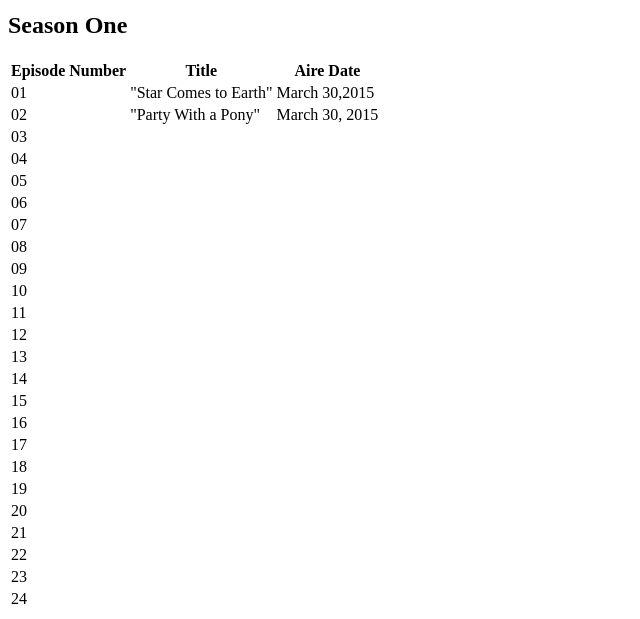
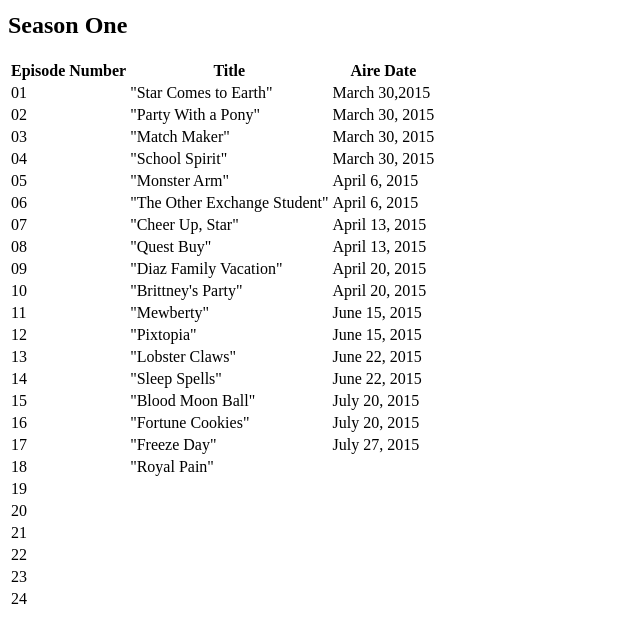
Before and after one commit to cjzeledon/star-writing-html, a plain HTML site: page starter_files/season_one.html in a window 1280 px wide. Shown: the part 428-1047 px from the top of the page, without its empty margins (0-640 px from the left). Drawn offline with Linux system fonts and the light colour scheme.

Commit message:
I paused at the last html code that says...Royal Pain. :)

```diff
--- a/starter_files/season_one.html
+++ b/starter_files/season_one.html
@@ -33,82 +33,82 @@
       </tr>
       <tr>
         <td>03</td>
-        <td></td>
-        <td></td>
+        <td>"Match Maker"</td>
+        <td>March 30, 2015</td>
       </tr>
       <tr>
         <td>04</td>
-        <td></td>
-        <td></td>
+        <td>"School Spirit"</td>
+        <td>March 30, 2015</td>
       </tr>
       <tr>
         <td>05</td>
-        <td></td>
-        <td></td>
+        <td>"Monster Arm"</td>
+        <td>April 6, 2015</td>
       </tr>
       <tr>
         <td>06</td>
-        <td></td>
-        <td></td>
+        <td>"The Other Exchange Student"</td>
+        <td>April 6, 2015</td>
       </tr>
       <tr>
         <td>07</td>
-        <td></td>
-        <td></td>
+        <td>"Cheer Up, Star"</td>
+        <td>April 13, 2015</td>
       </tr>
       <tr>
         <td>08</td>
-        <td></td>
-        <td></td>
+        <td>"Quest Buy"</td>
+        <td>April 13, 2015</td>
       </tr>
       <tr>
         <td>09</td>
-        <td></td>
-        <td></td>
+        <td>"Diaz Family Vacation"</td>
+        <td>April 20, 2015</td>
       </tr>
       <tr>
         <td>10</td>
-        <td></td>
-        <td></td>
+        <td>"Brittney's Party"</td>
+        <td>April 20, 2015</td>
       </tr>
       <tr>
         <td>11</td>
-        <td></td>
-        <td></td>
+        <td>"Mewberty"</td>
+        <td>June 15, 2015</td>
       </tr>
       <tr>
         <td>12</td>
-        <td></td>
-        <td></td>
+        <td>"Pixtopia"</td>
+        <td>June 15, 2015</td>
       </tr>
       <tr>
         <td>13</td>
-        <td></td>
-        <td></td>
+        <td>"Lobster Claws"</td>
+        <td>June 22, 2015</td>
       </tr>
       <tr>
         <td>14</td>
-        <td></td>
-        <td></td>
+        <td>"Sleep Spells"</td>
+        <td>June 22, 2015</td>
       </tr>
       <tr>
         <td>15</td>
-        <td></td>
-        <td></td>
+        <td>"Blood Moon Ball"</td>
+        <td>July 20, 2015</td>
       </tr>
       <tr>
         <td>16</td>
-        <td></td>
-        <td></td>
+        <td>"Fortune Cookies"</td>
+        <td>July 20, 2015</td>
       </tr>
       <tr>
         <td>17</td>
-        <td></td>
-        <td></td>
+        <td>"Freeze Day"</td>
+        <td>July 27, 2015</td>
       </tr>
       <tr>
         <td>18</td>
-        <td></td>
+        <td>"Royal Pain"</td>
         <td></td>
       </tr>
       <tr>
```
